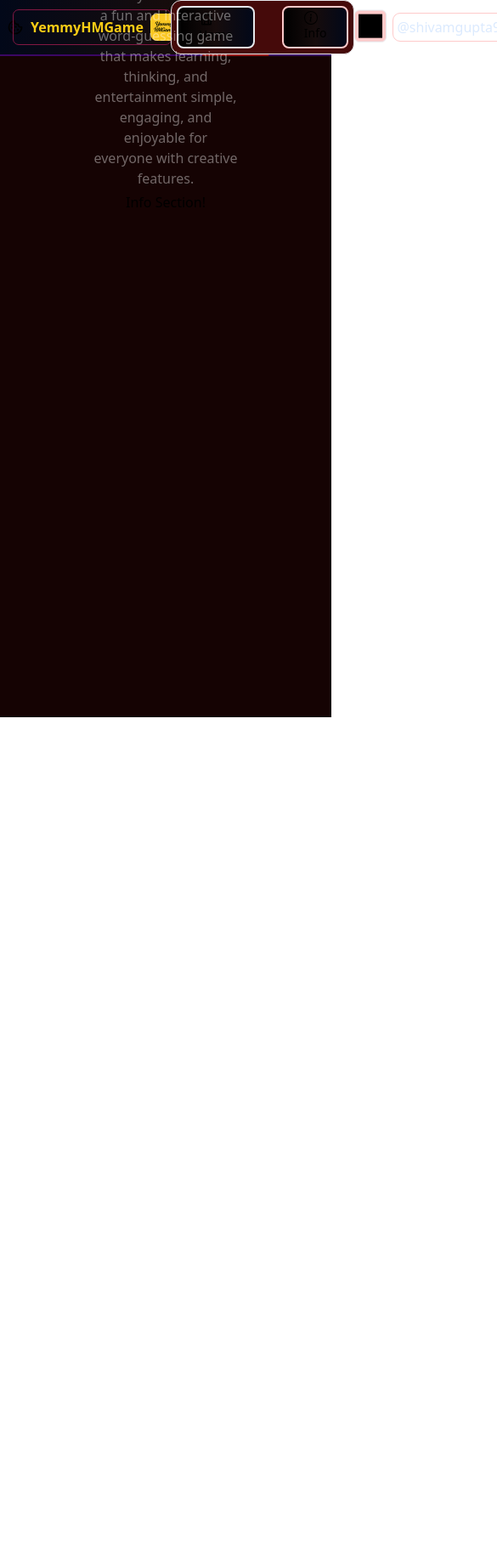
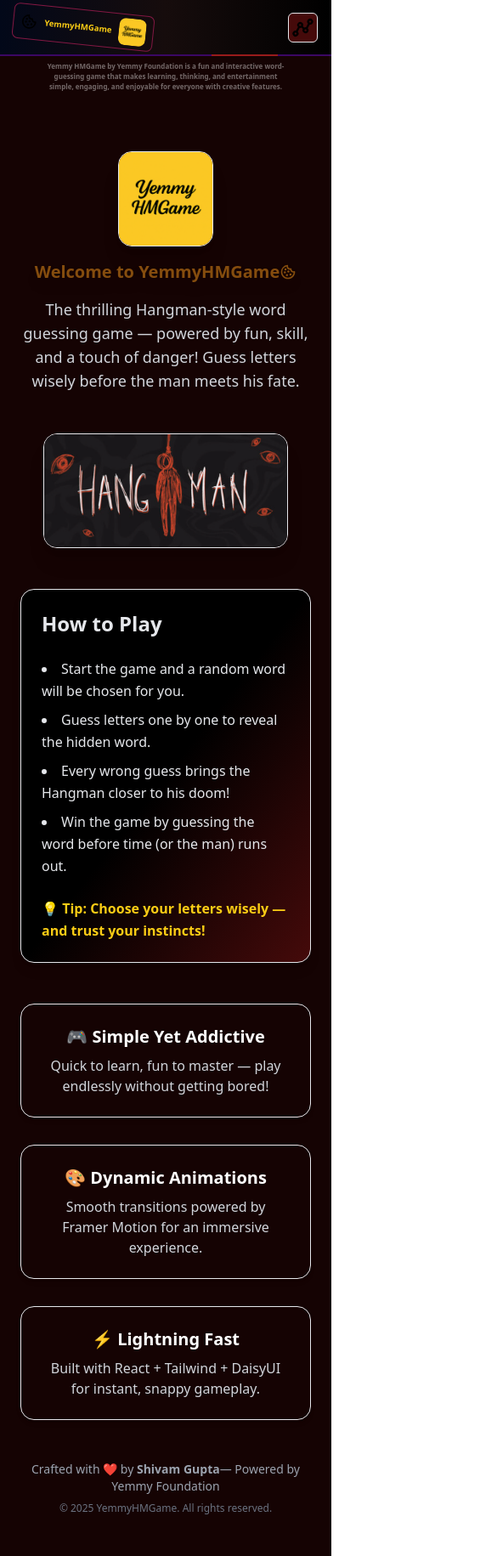
Before and after one commit to shivamgupta951/YemmyHMGame, a React (Vite) app: page /info in a window 390 px wide. Shown: the top 1831 px of the page at 85% size, 585 px wide, since content can reach past the window. Before the commit the page ends 844 px from the top, so only its background shows below. Built offline with nearby package versions, Linux system fonts and the light colour scheme.

Commit message:
updated Navbar for small screens!

```diff
--- a/src/App.tsx
+++ b/src/App.tsx
@@ -8,7 +8,7 @@
     <Router>
     <div className="min-h-screen flex flex-col bg-[#150303]">
       <Navbar />
-      <div className="flex justify-around mt-28">
+      <div className="flex justify-around mt-16">
         <Routes>
           <Route path="/" element={<Home/>}/>
           <Route path="/info" element={<Info/>}/>
--- a/src/components/Bar.tsx
+++ b/src/components/Bar.tsx
@@ -1,4 +1,3 @@
-import React from "react";
 import { motion } from "framer-motion";
 const Bar = () => {
   return (
@@ -18,7 +17,7 @@
         ></motion.div>
       </div>
 
-      <div className="bg-gradient-to-r from-base-300 to-blue-950 h-12 opacity-40 flex justify-center items-center md:text-[70%] px-8 md:px-4 rounded-2xl w-[60%]">
+      <div className="bg-gradient-to-r font-bold from-base-300 to-blue-950 h-12 opacity-40 flex justify-center items-center w-[90%] text-[50%] px-8 md:px-4 rounded-2xl md:text-[60%] md:w-[70%] lg:w-[60%]">
         <div className="md:w-[85%] lg:w-[65%] text-center text-white">
           Yemmy HMGame by Yemmy Foundation is a fun and interactive
           word-guessing game that makes learning, thinking, and entertainment
--- a/src/components/Home.tsx
+++ b/src/components/Home.tsx
@@ -3,7 +3,6 @@
 import { motion } from "framer-motion";
 import { useState } from "react";
 import words from "../wordList.json";
-
 
 const Home = () => {
   const [wordToGuess, setWordToGuess] = useState(() => {
@@ -11,10 +10,10 @@
   });
 
   return (
-        <>
-            <div className="border">
+    <div className="flex flex-col w-full lg:flex-row justify-around items-center">
+      <div className="hidden lg:block border w-[50%] mt-14">
         <div>{wordToGuess}</div>
-                <div className="card w-96 bg-base-100 shadow-xl mt-20">
+        <div className="card bg-base-100 shadow-xl mt-20">
           <div className="card-body items-center text-center ">
             <div>
               <h2 className="card-title text-primary text-2xl">Hello</h2>
@@ -24,7 +23,9 @@
               <button
                 className="btn btn-primary"
                 onClick={() => {
-                                    window.location.reload();
+                  setWordToGuess(() => {
+                    return words[Math.floor(Math.random() * words.length)];
+                  });
                 }}
               >
                 Click Me
@@ -34,7 +35,9 @@
         </div>
       </div>
       <div className="flex justify-center items-center flex-col space-y-12 relative">
-                <div className="top-0 -right-2 absolute"><Loader /></div>
+        <div className="top-0 -right-2 absolute">
+          <Loader />
+        </div>
         <div className="border flex flex-col justify-center items-center p-1 bg-black py-10 space-y-8 rounded-lg">
           <motion.img
             animate={{ rotate: [0, 6, -6, 12, -12, 6, -6, 3, -3, 5, -5] }}
@@ -47,11 +50,36 @@
             alt="logo"
             className="w-[60%]"
           />
-                    <div className="text-red-600 font-bold tracking-tighter outline-dashed p-1 px-2 outline-2">PLAY AT YOUR OWN RISK!</div>
+          <div className="text-red-600 font-bold tracking-tighter outline-dashed p-1 px-2 outline-2">
+            PLAY AT YOUR OWN RISK!
           </div>
         </div>
-        </>
-    )
-}
+      </div>
+      <div className="block border w-[50%] mt-12 lg:hidden">
+        <div>{wordToGuess}</div>
+        <div className="card w-full bg-base-100 shadow-xl mt-20">
+          <div className="card-body items-center text-center ">
+            <div>
+              <h2 className="card-title text-primary text-2xl">Hello</h2>
+              <p className="text-lg"></p>
+            </div>
+            <div className="card-actions mt-4">
+              <button
+                className="btn btn-primary"
+                onClick={() => {
+                  setWordToGuess(() => {
+                    return words[Math.floor(Math.random() * words.length)];
+                  });
+                }}
+              >
+                Click Me
+              </button>
+            </div>
+          </div>
+        </div>
+      </div>
+    </div>
+  );
+};
 
-export default Home
+export default Home;
--- a/src/components/Info.tsx
+++ b/src/components/Info.tsx
@@ -1,10 +1,117 @@
+import { motion } from "framer-motion";
+import hangmanImg from "../assets/image.png";
+import Yemmy_logo from "../assets/YemmyHMGame_logo.png";
+import { BiCookie } from "react-icons/bi";
 
 const Info = () => {
   return (
-    <div>
-      Info Section!
+    <div className="flex flex-col items-center justify-center text-white px-6 pb-12 w-full space-y-12">
+      {/* Title Section */}
+      <motion.div
+        initial={{ y: -40, opacity: 0 }}
+        animate={{ y: 0, opacity: 1 }}
+        transition={{ duration: 1 }}
+        className="text-center"
+      >
+        <div className="flex justify-center items-center mb-4">
+          <img
+            src={Yemmy_logo}
+            alt="Hangman illustration"
+            className="w-28 md:w-36 rounded-2xl shadow-xl border border-primary/40"
+          />
+        </div>
+        <h1 className="text-xl md:text-4xl font-extrabold text-yellow-800 drop-shadow-lg flex justify-center items-center">
+          Welcome to YemmyHMGame <BiCookie></BiCookie>
+        </h1>
+        <p className="mt-4 text-gray-300 text-lg md:text-xl max-w-2xl mx-auto">
+          The thrilling Hangman-style word guessing game — powered by fun,
+          skill, and a touch of danger! Guess letters wisely before the man
+          meets his fate.
+        </p>
+      </motion.div>
+
+      {/* Image & Text Section */}
+      <motion.div
+        initial={{ scale: 0.8, opacity: 0 }}
+        animate={{ scale: 1, opacity: 1 }}
+        transition={{ duration: 1.2 }}
+        className="flex flex-col lg:flex-row items-center justify-center gap-12 lg:gap-24"
+      >
+        <img
+          src={hangmanImg}
+          alt="Hangman illustration"
+          className="w-72 md:w-96 rounded-2xl shadow-xl border border-primary/40"
+        />
+
+        <div className="max-w-lg text-gray-200 space-y-6 leading-relaxed p-6 rounded-2xl shadow-lg border border-primary/30 bg-gradient-to-br from-black via-black to-red-950">
+          <h2 className="text-2xl font-bold text-primary">How to Play</h2>
+          <ul className="list-disc list-inside space-y-2">
+            <li>Start the game and a random word will be chosen for you.</li>
+            <li>Guess letters one by one to reveal the hidden word.</li>
+            <li>Every wrong guess brings the Hangman closer to his doom!</li>
+            <li>
+              Win the game by guessing the word before time (or the man) runs
+              out.
+            </li>
+          </ul>
+          <p className="text-yellow-400 font-semibold">
+            💡 Tip: Choose your letters wisely — and trust your instincts!
+          </p>
+        </div>
+      </motion.div>
+
+      {/* Features Section */}
+      <motion.div
+        initial={{ y: 50, opacity: 0 }}
+        animate={{ y: 0, opacity: 1 }}
+        transition={{ duration: 1 }}
+        className="grid md:grid-cols-3 gap-8 mt-12 max-w-6xl w-full"
+      >
+        {[
+          {
+            title: "🎮 Simple Yet Addictive",
+            desc: "Quick to learn, fun to master — play endlessly without getting bored!",
+          },
+          {
+            title: "🎨 Dynamic Animations",
+            desc: "Smooth transitions powered by Framer Motion for an immersive experience.",
+          },
+          {
+            title: "⚡ Lightning Fast",
+            desc: "Built with React + Tailwind + DaisyUI for instant, snappy gameplay.",
+          },
+        ].map((item, i) => (
+          <motion.div
+            key={i}
+            whileHover={{ scale: 1.05 }}
+            className="bg-base-200/40 border border-primary/30 rounded-2xl p-6 text-center shadow-md hover:shadow-primary/30 transition-all"
+          >
+            <h3 className="text-xl font-bold text-primary mb-2">
+              {item.title}
+            </h3>
+            <p className="text-gray-300">{item.desc}</p>
+          </motion.div>
+        ))}
+      </motion.div>
+
+      {/* Footer Section */}
+      <motion.div
+        initial={{ opacity: 0 }}
+        animate={{ opacity: 1 }}
+        transition={{ delay: 1.2 }}
+        className="text-center mt-16 text-gray-400 text-sm"
+      >
+        <p>
+          Crafted with ❤️ by{" "}
+          <span className="text-primary font-semibold">Shivam Gupta</span>—
+          Powered by Yemmy Foundation
+        </p>
+        <p className="mt-2 text-xs text-gray-500">
+          © {new Date().getFullYear()} YemmyHMGame. All rights reserved.
+        </p>
+      </motion.div>
     </div>
-  )
-}
+  );
+};
 
-export default Info
+export default Info;
--- a/src/components/Loader.tsx
+++ b/src/components/Loader.tsx
@@ -1,5 +1,4 @@
 import React from "react";
-import { BiCookie } from "react-icons/bi";
 import styled from "styled-components";
 
 const Loader: React.FC = () => {
--- a/src/components/Navbar.tsx
+++ b/src/components/Navbar.tsx
@@ -5,24 +5,49 @@
 import { BsInfoCircle } from "react-icons/bs";
 import { DiGithubBadge } from "react-icons/di";
 import { Link, useLocation } from "react-router-dom";
+import { PiLineSegmentsBold } from "react-icons/pi";
+import { useState, useEffect } from "react";
 
 const Navbar = () => {
   const location = useLocation();
   const activeNav = location.pathname === "/info" ? "info" : "home";
+  const [navStatus, setNavStatus] = useState(false);
+
+  // Prevent background scroll when nav is open
+  useEffect(() => {
+    if (navStatus) {
+      document.body.style.overflow = "hidden";
+    } else {
+      document.body.style.overflow = "auto";
+    }
+  }, [navStatus]);
 
   return (
     <>
-      <div className="bg-gradient-to-l from-black via-[#160c0c] to-[#020819] flex justify-between items-center h-16 w-full px-4">
+      {/* Overlay for blur effect */}
+      {navStatus && (
+        <div
+          className="fixed inset-0 bg-black/40 backdrop-blur-sm z-40 md:hidden"
+          onClick={() => setNavStatus(false)}
+        ></div>
+      )}
+
+      {/* Navbar main */}
+      <div className="bg-gradient-to-l from-black via-[#160c0c] to-[#020819] flex justify-between items-center h-16 w-full px-4 z-50 relative">
+        {/* Logo Section */}
         <motion.div
-          initial={{ x: -30, opacity: 0 }}
-          animate={{ x: 0, opacity: 1 }}
-          transition={{ duration: 1 }}
+          animate={{ rotate: [0, 3, -3, 6, -6, 12, -12, 360, 0] }}
+          transition={{
+            repeat: Infinity,
+            duration: 15,
+            ease: "easeInOut",
+          }}
           className="flex justify-center items-center space-x-2 outline-1 outline-pink-900 px-2 outline rounded-md p-1 bg-base-300"
         >
           <div className="size-5 rounded-lg bg-primary/10 flex items-center justify-center">
             <BiCookie className="w-5 h-5 text-primary" />
           </div>
-          <div className="md:text-[80%] font-bold lg:text-lg text-yellow-400">
+          <div className="text-[60%] md:text-[80%] font-bold lg:text-sm text-yellow-400">
             YemmyHMGame
           </div>
           <img
@@ -32,7 +57,8 @@
           />
         </motion.div>
 
-        <div className="flex p-[6px] space-x-8 border rounded-xl bg-red-950">
+        {/* Desktop Nav Links */}
+        <div className="hidden md:flex p-[6px] space-x-8 border rounded-xl bg-red-950">
           <Link
             to="/"
             className={`p-1 rounded-lg text-sm px-6 bg-gradient-to-r btn border-2 ${
@@ -52,8 +78,9 @@
           </Link>
         </div>
 
+        {/* Desktop GitHub */}
         <a
-          className="flex space-x-2 items-center cursor-pointer"
+          className="hidden md:flex space-x-2 items-center cursor-pointer"
           href="https://github.com/shivamgupta951"
           target="_blank"
           rel="noopener noreferrer"
@@ -65,7 +92,59 @@
             @shivamgupta951
           </div>
         </a>
+
+        {/* Mobile menu button */}
+        <div className="block relative border p-1 rounded-md bg-red-950 md:hidden">
+          <PiLineSegmentsBold
+            size={25}
+            onClick={() => {
+              setNavStatus(!navStatus);
+            }}
+          />
+          {navStatus && (
+            <div className="z-50 absolute bg-gradient-to-bl from-[#0f0000] via-[#1a0c0c] to-[#020819] h-[200px] w-[300px] top-14 rounded-xl -right-1 border flex justify-around flex-col items-center shadow-lg">
+              <div>
+                <Link
+                  to="/"
+                  className={`p-1 rounded-lg text-sm px-16 bg-gradient-to-r btn border-2 ${
+                    activeNav === "home" ? "border-red-200" : ""
+                  }`}
+                  onClick={() => setNavStatus(false)}
+                >
+                  <BiHome size={18} /> Home
+                </Link>
+              </div>
+              <div>
+                <Link
+                  to="/info"
+                  className={`p-1 rounded-lg text-sm px-16 bg-gradient-to-r btn border-2 ${
+                    activeNav === "info" ? "border-red-200" : ""
+                  }`}
+                  onClick={() => setNavStatus(false)}
+                >
+                  <BsInfoCircle size={16} /> Info
+                </Link>
+              </div>
+              <div>
+                <a
+                  className="flex space-x-2 items-center cursor-pointer"
+                  href="https://github.com/shivamgupta951"
+                  target="_blank"
+                  rel="noopener noreferrer"
+                >
+                  <div className="p-1 border bg-red-200 rounded-md animate-bounce">
+                    <DiGithubBadge size={28} className="bg-black" />
+                  </div>
+                  <div className="outline-1 outline p-1 rounded-lg outline-red-200 text-blue-100 shadow-white shadow-md">
+                    @shivamgupta951
+                  </div>
+                </a>
+              </div>
+            </div>
+          )}
+        </div>
       </div>
+
       <Bar />
     </>
   );
```
Lines whose indentation alone changed are shown as unchanged.
